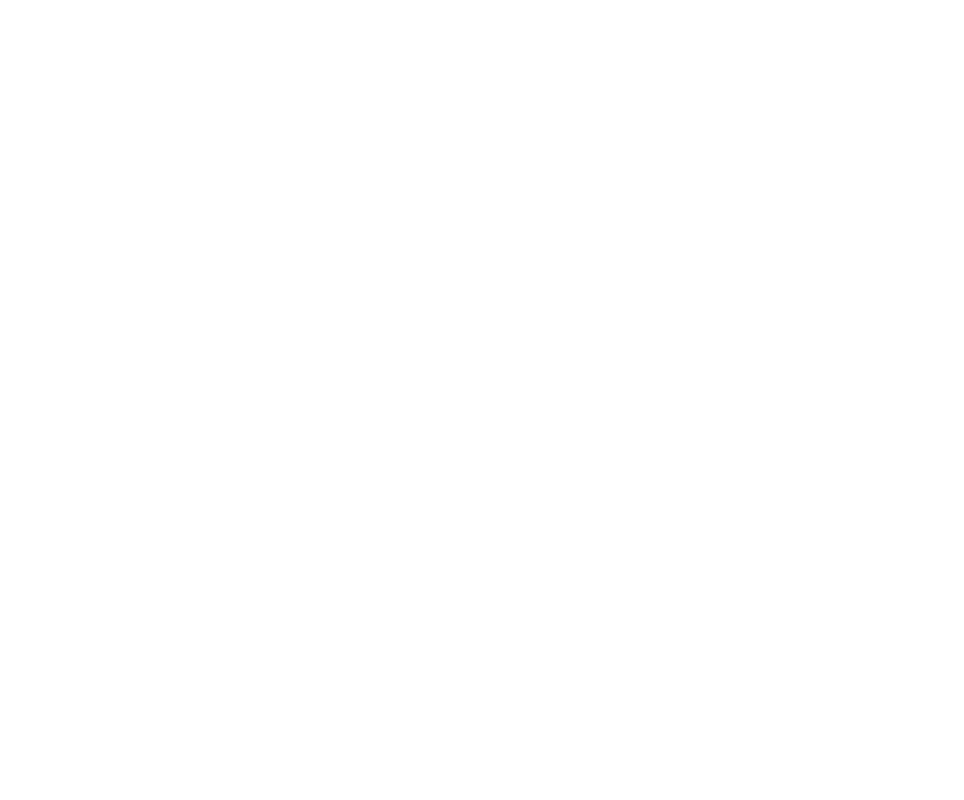
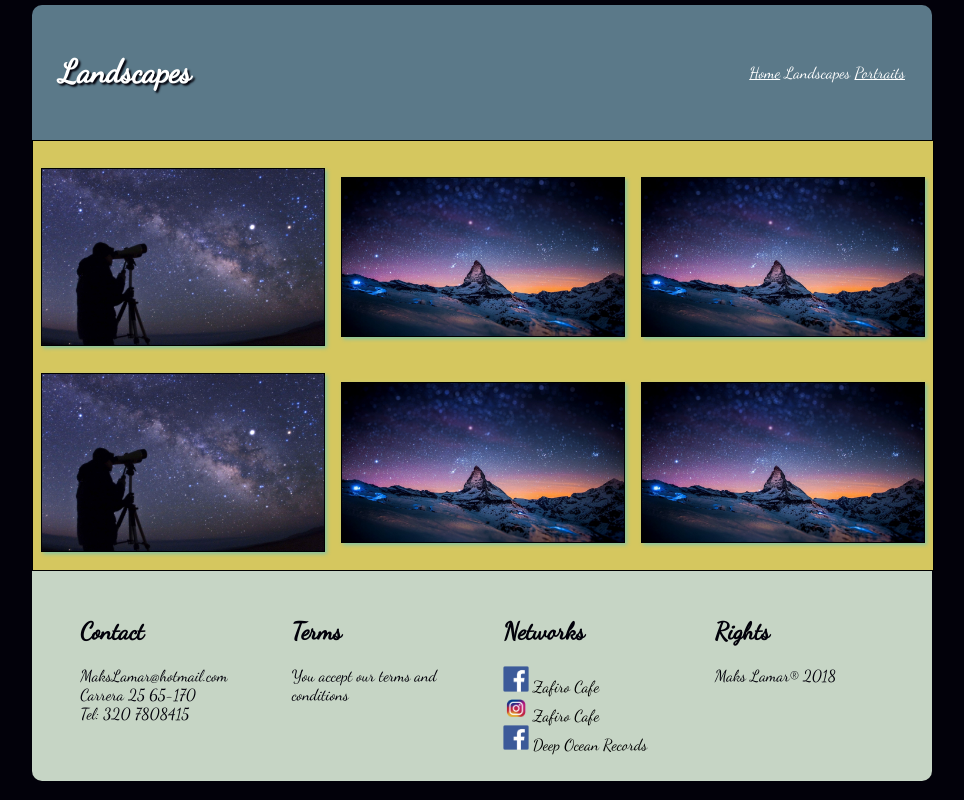
Before and after one commit to makslamar/FinalExamCSS, a plain HTML site: page landscapes.html in a window 1280 px wide. Shown: the whole page, without its empty margins (158-1122 px from the left). Drawn offline with Linux system fonts and the light colour scheme.

Commit message:
Landscapes
continue with section two for landscapes and portraits

```diff
--- /dev/null
+++ b/CSS/style-landscapes.css
@@ -0,0 +1,235 @@
+@font-face {
+	font-family:'Dancing Script';
+	src: url('../fonts/DancingScript-Regular.ttf');
+}
+
+body {
+	margin: 5px;
+	background-color: #02010a;
+	color: white;
+	font-family: 'Dancing Script';
+}
+
+header{
+	background-color: #5b7989;
+  height: 10%;
+  border-radius: 10px 10px 0px 0px;
+  padding: 3%;
+}
+
+#main-title{
+  text-shadow: 2px 2px 2px #02010a;
+}
+
+}
+#main-menu a{
+	padding: 2%;
+}
+
+.no-underline{
+	text-decoration: none;
+  color: white;
+}
+
+.underline{
+	text-decoration: underline;
+	color: white;
+}
+
+footer{
+	background-color: #C6d5c5;
+  min-height: 10%;
+  border-radius: 0px 0px 10px 10px;
+  padding: 3%;
+	align-items: flex-start;
+}
+
+footer div{
+	width:20%;
+	height: auto;
+	display:block;
+	margin:0 auto;
+}
+
+section, footer{
+	color: #02010a;
+}
+
+#networks a{
+	text-decoration: none;
+	color: black;
+}
+
+
+/**IMAGENES**/
+
+
+.other-images{
+	background-color: #d5c75f;
+	width: 100%;
+	height: auto;
+	padding: 1% 0 1% 0;
+	margin: auto;
+	border:1px solid black;
+}
+
+#second-image, #third-image, #four-image, #five-image, #six-image, #seven-image{
+  width:33%;
+	margin: auto;
+	padding: 2% 0 1% 0;
+	text-align: center;
+	transition-property: transform;
+	transition-duration: 1.5s;
+}
+
+.other-images img{
+	width:95%;
+	display:block;
+	margin: auto;
+}
+.other-images img{
+	box-shadow: 2px 2px 4px #82c3a6;
+  border:1px solid black;
+}
+
+#third-image:hover{
+  transform: rotate(-10deg);
+}
+
+#second-image:hover{
+  transform: translate(20px,-5px);
+}
+
+#networks img{
+	width: 15%;
+}
+
+
+
+@media screen and (min-width: 900px) {
+   .contenedor{
+		 width: 900px;
+     margin-left: auto;
+     margin-right: auto;
+	 }
+   header{
+		 display: flex;
+		 flex-flow: row wrap;
+		 align-items: center;
+		 justify-content: space-between;
+	 }
+	 .other-images, footer{
+		 display: flex;
+		 flex-flow: row wrap;
+	 }
+
+}
+
+
+@media screen and (max-width: 899px) {
+	.contenedor{
+		display:flex;
+		flex-flow: column nowrap;
+		width: 100%;
+		justify-content: center;
+	}
+  .other-images{
+		display: flex;
+		flex-flow: column nowrap;
+		width: 100%;
+		height: auto;
+		text-align: center;
+	}
+
+
+#second-image, #third-image, #four-image, #five-image, #six-image, #seven-image{
+	  width: 95%;
+  }
+
+  .other-images img{
+	  width: 100%;
+  }
+
+	footer{
+		display:flex;
+		flex-flow: column nowrap;
+		width: 100%;
+	}
+	#contact, #terms, #networks, #rights{
+		width: 80%;
+	}
+}
+
+
+/*CSS de ejemplo------------
+body {
+	margin: 20px;
+	background-color: black;
+	color: white;
+	font-family: Raleway;
+}
+
+header h1{
+	text-align: center;
+}
+
+#contenido {
+	display: flex;
+	flex-direction: column;
+}
+
+#contenido > h1 {
+	padding: 10px;
+	text-align: center;
+}
+
+footer {
+	margin-top: 10px;
+	padding-top: 10px;
+	text-align: center;
+}
+
+.contenedor {
+	display: flex;
+	flex-direction: row;
+}
+
+.contenedor > div {
+	text-align: center;
+	padding: 10px;
+	margin: 10px;
+	width: 50%;
+}
+
+img{
+	border: 2px solid white;
+	width: 200px;
+}
+#imagen1{
+	-webkit-filter: grayscale(100%);
+	filter: grayscale(100%);
+}
+
+#imagen2{
+	-webkit-filter: blur(10px);
+	filter: blur(10px);
+}
+
+#imagen3{
+	-webkit-filter: invert(100%);
+	filter: invert(100%);
+	transform: rotateZ(-45deg);
+}
+
+#imagen4{
+	-webkit-filter: sepia(90%);
+	filter: sepia(90%);
+}
+
+@media screen and (max-width: 600px){
+	 .contenedor{
+		 display:flex;
+		 flex-flow: column wrap;
+	 }
+}
+*/
--- a/CSS/style.css
+++ b/CSS/style.css
@@ -26,6 +26,14 @@ header{
 	padding: 2%;
 }
 
+.no-underline{
+	text-decoration: none;
+}
+
+.underline{
+	text-decoration: underline;
+}
+
 footer{
 	background-color: #C6d5c5;
   min-height: 10%;
@@ -45,6 +53,11 @@ section, footer{
 	color: #02010a;
 }
 
+#networks a{
+	text-decoration: none;
+	color: black;
+}
+
 
 /**IMAGENES**/
 
@@ -52,6 +65,7 @@ section, footer{
 	background-color: #82c3a6;
 	width: 100%;
 	height: auto;
+	box-shadow: 2px #02010a;
 	text-align: center;
 	padding: 1% 0 1% 0;
 }
@@ -82,6 +96,8 @@ section, footer{
 	width:95%;
 	display:block;
 	margin: auto;
+	color: black;
+	font-size: 23px;
 }
 .other-images img{
 	box-shadow: 2px 2px 4px #82c3a6;
@@ -139,7 +155,7 @@ section, footer{
 
 
 	#second-image, #third-image{
-	  width: 100%;
+	  width: 95%;
   }
 
   .other-images img{
--- a/landscapes.html
+++ b/landscapes.html
@@ -0,0 +1,71 @@
+<!DOCTYPE html>
+<html>
+   <head>
+       <title>Landscapes</title>
+       <meta charset="utf-8">
+       <meta name="viewport" content="width=device-width, initil-scale=1.0, user-scalable=no">
+       <meta name="author" content="Maks Lamar">
+       <meta name="keywords" content="Photographic Astronomy">
+       <meta name="description" content="Beginning with Astronomy">
+       <link rel="stylesheet" href="CSS/style-landscapes.css">
+   </head>
+   <body>
+     <div class="contenedor">
+     <header>
+         <h1 id="main-title">
+           Landscapes
+         </h1>
+         <navbar id="main-menu">
+           <a href="index.html" title="Home" class="underline">Home</a>
+           <a href="landscapes.html" title="Landscapes" class="no-underline">Landscapes</a>
+           <a href="portraits.html" title="Portraits" class="underline">Portraits</a>
+         </navbar>
+     </header>
+     <section>
+       <div class="other-images">
+          <div id="second-image">
+              <img src="images/astronomy1920px.jpg"/>
+          </div>
+          <div id="third-image">
+              <img src="images/astronomy2.jpg"/>
+          </div>
+          <div id="four-image">
+              <img src="images/astronomy2.jpg"/>
+          </div>
+          <div id="five-image">
+              <img src="images/astronomy1920px.jpg"/>
+          </div>
+          <div id="six-image">
+              <img src="images/astronomy2.jpg"/>
+          </div>
+          <div id="seven-image">
+              <img src="images/astronomy2.jpg"/>
+          </div>
+        </div>
+     </section>
+     <footer>
+       <div id="contact">
+          <h2>Contact</h2>
+          <p>MaksLamar@hotmail.com<br>
+             Carrera 25 65-170<br>
+             Tel: 320 7808415
+          </p>
+       </div>
+       <div id="terms">
+          <h2>Terms</h2>
+          <p>You accept our terms and conditions</p>
+       </div>
+       <div id="networks">
+          <h2>Networks</h2>
+          <a href="https://www.facebook.com/zafirocafe" target="_blank"><img src="images/facebook.png"/> Zafiro Cafe</a><br>
+          <a href="https://www.instagram.com/zafirocafe" target="_blank"><img src="images/instagram.png"/> Zafiro Cafe</a><br>
+          <a href="https://www.facebook.com/deepoceanrecords" target="_blank"><img src="images/facebook.png"/> Deep Ocean Records</a>
+       </div>
+       <div id="rights">
+          <h2>Rights</h2>
+          <p>Maks Lamar® 2018</br></p>
+       </div>
+     </footer>
+   </div>
+   </body>
+</html>
```
Also changed, not shown: index.html (+6 -6 lines).
